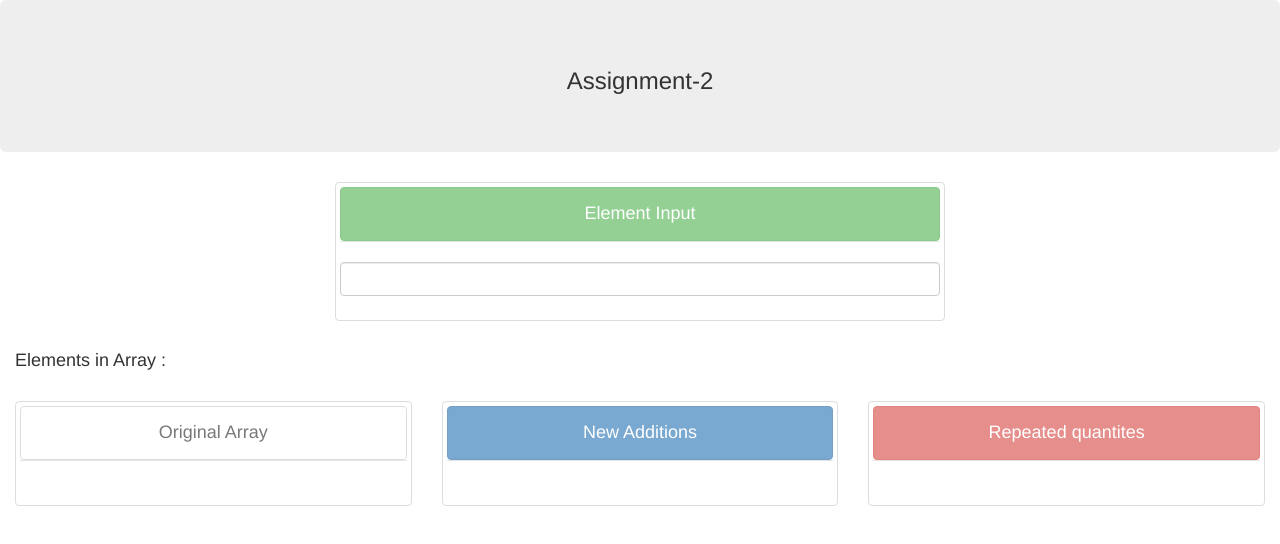
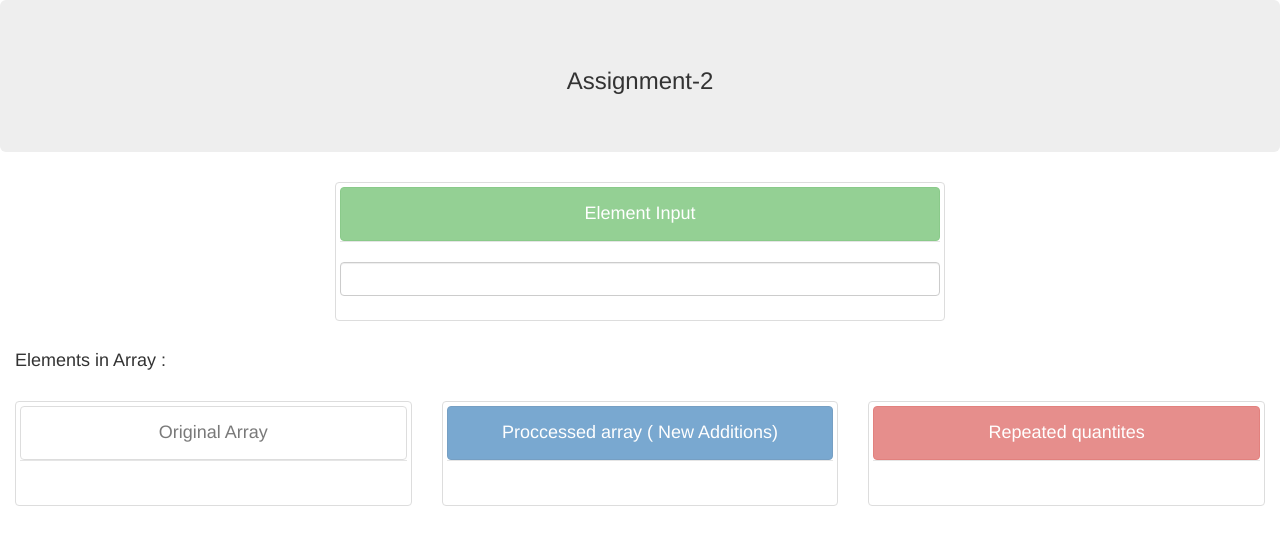
Before and after one commit to srikarraja/bms, a plain HTML site: page index.html in a window 1280 px wide. Drawn offline with Linux system fonts and the light colour scheme.

Commit message:
Update index.html

```diff
--- a/index.html
+++ b/index.html
@@ -54,7 +54,7 @@
 
 <legend>
 		<button class="btn btn-primary btn-block btn-disabled" disabled="true">
-			<h4><span class="badge" id="newcount"></span> New Additions</h4>
+			<h4>Proccessed array (<span class="badge" id="newcount"></span> New Additions)</h4>
 		</button>
 </legend>
 <table class="table table-striped" id="final"></table>
```
